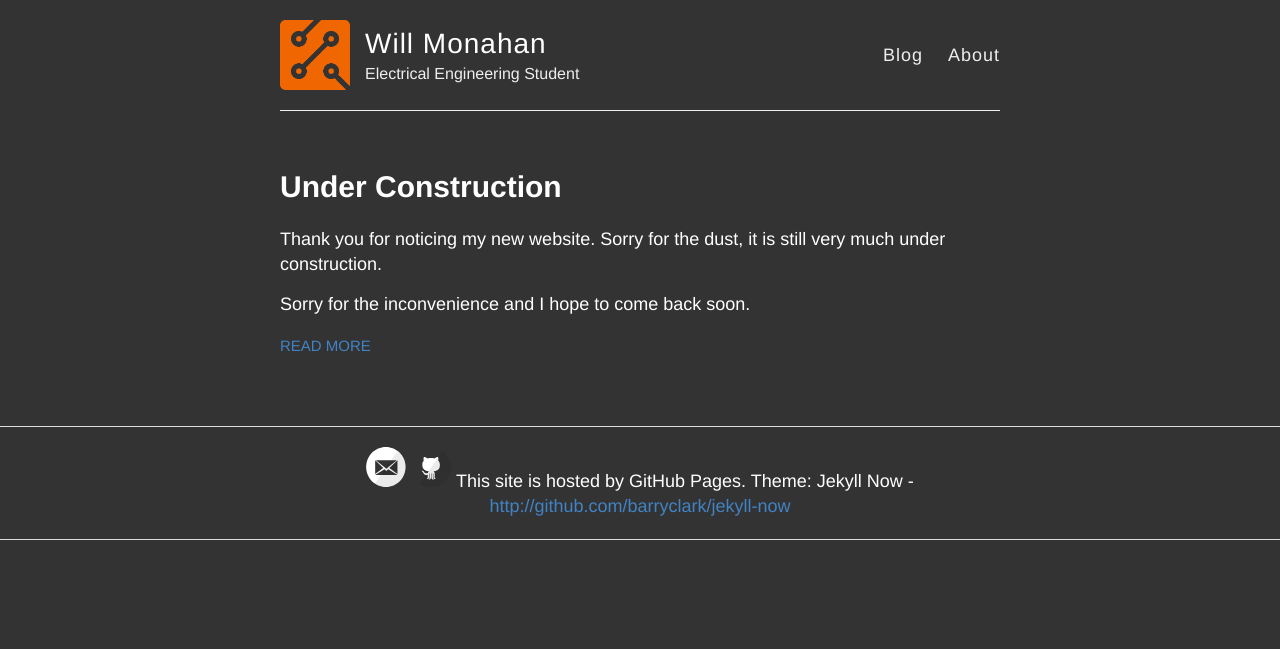
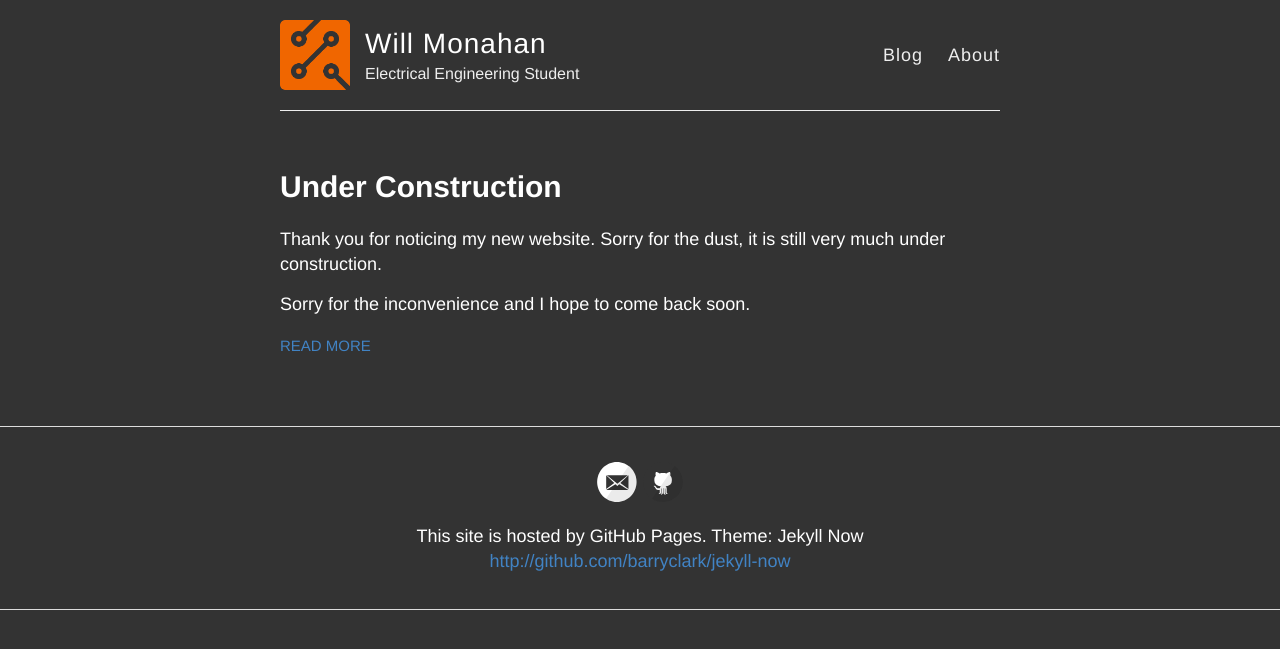
Before and after one commit to Thoin/Thoin.github.io, a Jekyll site: the page built from index.html, in a window 1280 px wide. Shown: the top 649 px of the page. Built offline with Jekyll 4.4.1, drawn with Linux system fonts in a browser that asks for light colours.

Commit message:
Footer corrections

```diff
--- a/_layouts/default.html
+++ b/_layouts/default.html
@@ -47,8 +47,8 @@
     <div class="wrapper-footer">
       <div class="container">
         <footer class="footer">
-          {% include svg-icons.html %}
-		  This site is hosted by GitHub Pages. Theme: Jekyll Now - <a href="http://github.com/barryclark/jekyll-now">http://github.com/barryclark/jekyll-now</a>
+          <p>{% include svg-icons.html %}</p>
+		  <p>This site is hosted by GitHub Pages. Theme: Jekyll Now<br><a href="http://github.com/barryclark/jekyll-now">http://github.com/barryclark/jekyll-now</a></p>
         </footer>
       </div>
     </div>
```
